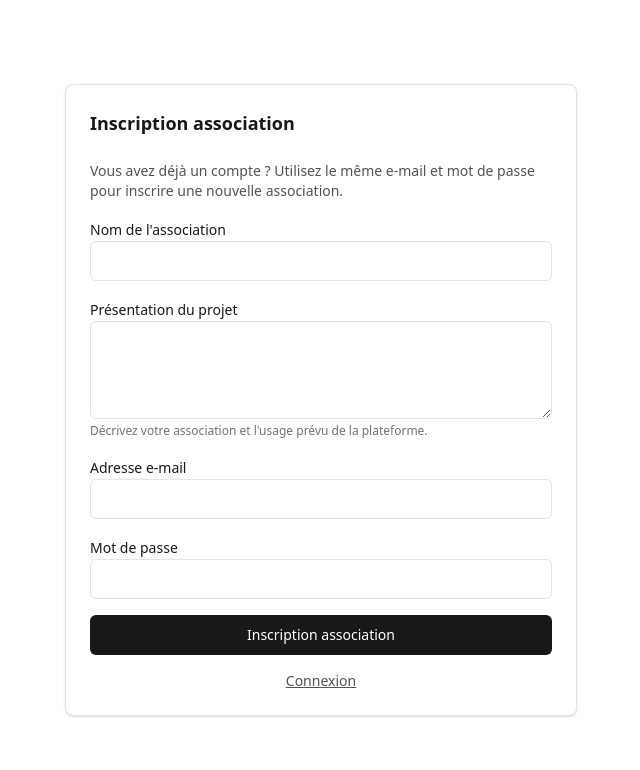
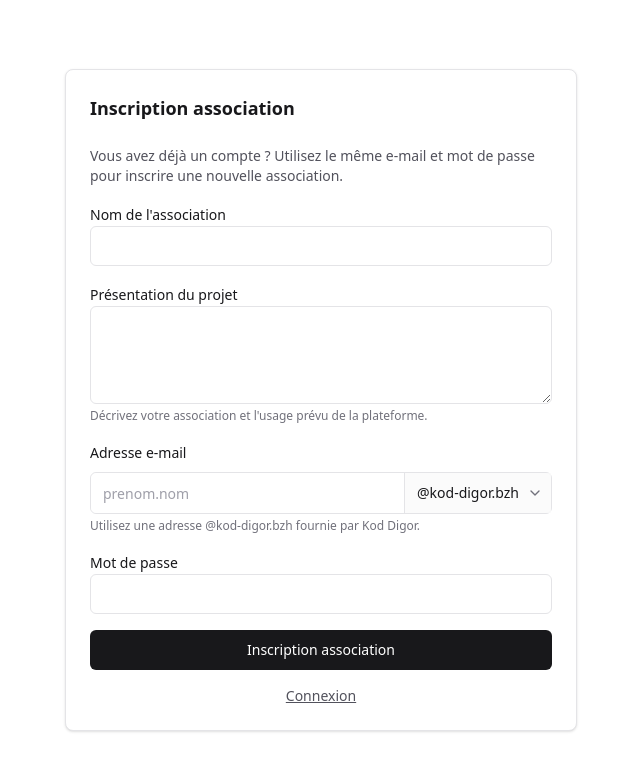
Before and after one commit to kod-digor/framm, a Next.js app in the folder apps/web/: page /signup in a window 1280 px wide. Shown: the top 770 px of the page, without its empty margins (319-959 px from the left). Built offline with nearby package versions, Linux system fonts and the light colour scheme.

Commit message:
fix(ui): afficher le domaine complet dans le sélecteur e-mail
Le select de domaine était écrasé par flex-1/min-w-0 : seuls @ et le
chevron restaient visibles. Nouveau composant partagé avec largeur min
adaptée, libellé @domaine, et intégration login/signup via PLATFORM_DOMAINS.

```diff
--- a/apps/web/messages/fr.json
+++ b/apps/web/messages/fr.json
@@ -27,7 +27,10 @@
     "signupPending": "Votre demande a été envoyée. Le bureau Kod Digor la validera sous peu.",
     "signupExistingHint": "Vous avez déjà un compte ? Utilisez le même e-mail et mot de passe pour inscrire une nouvelle association.",
     "invalidCredentials": "Identifiants incorrects",
-    "sessionExpired": "Votre session n'est plus valide pour cette base de données. Reconnectez-vous."
+    "sessionExpired": "Votre session n'est plus valide pour cette base de données. Reconnectez-vous.",
+    "emailLocalPlaceholder": "prenom.nom",
+    "emailDomainLabel": "Domaine e-mail",
+    "emailHint": "Utilisez une adresse @{domain} fournie par Kod Digor."
   },
   "bureau": {
     "title": "Administration",
--- a/apps/web/src/app/actions/auth.ts
+++ b/apps/web/src/app/actions/auth.ts
@@ -15,11 +15,22 @@ const signupSchema = z.object({
   password: z.string().min(8),
 });
 
+function resolveAuthEmail(formData: FormData) {
+  const composed = (formData.get("email") as string | null)?.trim().toLowerCase();
+  if (composed) return composed;
+
+  const localPart = (formData.get("emailLocal") as string | null)?.trim().toLowerCase();
+  const domain = (formData.get("emailDomain") as string | null)?.trim().toLowerCase();
+  if (localPart && domain) return `${localPart}@${domain}`;
+
+  return "";
+}
+
 export async function signupAction(formData: FormData) {
   const parsed = signupSchema.safeParse({
     orgName: formData.get("orgName"),
     presentation: formData.get("presentation"),
-    email: formData.get("email"),
+    email: resolveAuthEmail(formData),
     password: formData.get("password"),
   });
 
@@ -77,9 +88,11 @@ export async function signupAction(formData: FormData) {
 }
 
 export async function loginAction(formData: FormData) {
-  const email = (formData.get("email") as string).toLowerCase().trim();
+  const email = resolveAuthEmail(formData);
   const password = formData.get("password") as string;
   const callbackUrl = (formData.get("callbackUrl") as string | null)?.trim();
+
+  if (!email || !password) redirect("/login?error=invalid");
 
   const result = await signIn("credentials", {
     email,
--- a/apps/web/src/app/login/page.tsx
+++ b/apps/web/src/app/login/page.tsx
@@ -1,10 +1,12 @@
 import Link from "next/link";
 import { loginAction } from "@/app/actions/auth";
+import { AuthEmailField } from "@/components/auth/auth-email-field";
 import { Button } from "@/components/ui/button";
 import { Input } from "@/components/ui/input";
 import { Label } from "@/components/ui/label";
 import { Card, CardContent, CardHeader, CardTitle } from "@/components/ui/card";
 import { getT } from "@/i18n/t";
+import { getPlatformEmailDomains } from "@/lib/platform-domains";
 
 export default async function LoginPage({
   searchParams,
@@ -13,6 +15,7 @@ export default async function LoginPage({
 }) {
   const t = await getT("auth");
   const params = await searchParams;
+  const emailDomains = getPlatformEmailDomains();
   const callbackUrl =
     typeof params.callbackUrl === "string" ? params.callbackUrl : "";
 
@@ -33,10 +36,7 @@ export default async function LoginPage({
             {callbackUrl ? (
               <input type="hidden" name="callbackUrl" value={callbackUrl} />
             ) : null}
-            <div>
-              <Label htmlFor="email">{t("email")}</Label>
-              <Input id="email" name="email" type="email" required />
-            </div>
+            <AuthEmailField domains={emailDomains} />
             <div>
               <Label htmlFor="password">{t("password")}</Label>
               <Input id="password" name="password" type="password" required />
--- a/apps/web/src/app/signup/page.tsx
+++ b/apps/web/src/app/signup/page.tsx
@@ -1,10 +1,12 @@
 import Link from "next/link";
 import { signupAction } from "@/app/actions/auth";
+import { AuthEmailField } from "@/components/auth/auth-email-field";
 import { Button } from "@/components/ui/button";
 import { Input } from "@/components/ui/input";
 import { Label } from "@/components/ui/label";
 import { Card, CardContent, CardHeader, CardTitle } from "@/components/ui/card";
 import { getT } from "@/i18n/t";
+import { getPlatformEmailDomains } from "@/lib/platform-domains";
 
 export default async function SignupPage({
   searchParams,
@@ -13,6 +15,7 @@ export default async function SignupPage({
 }) {
   const t = await getT("auth");
   const params = await searchParams;
+  const emailDomains = getPlatformEmailDomains();
 
   return (
     <div className="flex min-h-screen items-center justify-center px-4 py-8">
@@ -49,10 +52,7 @@ export default async function SignupPage({
               />
               <p className="mt-1 text-xs text-zinc-500">{t("presentationHint")}</p>
             </div>
-            <div>
-              <Label htmlFor="email">{t("email")}</Label>
-              <Input id="email" name="email" type="email" required />
-            </div>
+            <AuthEmailField domains={emailDomains} />
             <div>
               <Label htmlFor="password">{t("password")}</Label>
               <Input id="password" name="password" type="password" minLength={8} required />
--- /dev/null
+++ b/apps/web/src/components/auth/auth-email-field.tsx
@@ -0,0 +1,49 @@
+"use client";
+
+import { useMemo, useState } from "react";
+import { useTranslations } from "next-intl";
+import { EmailDomainInput } from "@/components/ui/email-domain-input";
+import { Label } from "@/components/ui/label";
+
+export function AuthEmailField({
+  domains,
+  id = "email",
+}: {
+  domains: string[];
+  id?: string;
+}) {
+  const t = useTranslations("auth");
+  const [localPart, setLocalPart] = useState("");
+  const [domain, setDomain] = useState(domains[0] ?? "");
+
+  const email = useMemo(() => {
+    const part = localPart.trim().toLowerCase();
+    return part && domain ? `${part}@${domain}` : "";
+  }, [localPart, domain]);
+
+  const domainOptions = domains.map((fqdn) => ({ value: fqdn, label: fqdn }));
+
+  return (
+    <div>
+      <Label htmlFor={`${id}-local`}>{t("email")}</Label>
+      <EmailDomainInput
+        localPart={localPart}
+        onLocalPartChange={setLocalPart}
+        localPartName="emailLocal"
+        localPartId={`${id}-local`}
+        localPartPlaceholder={t("emailLocalPlaceholder")}
+        domainValue={domain}
+        onDomainChange={setDomain}
+        domainName="emailDomain"
+        domainId={`${id}-domain`}
+        domains={domainOptions}
+        domainAriaLabel={t("emailDomainLabel")}
+        className="mt-2"
+      />
+      <input type="hidden" name="email" value={email} />
+      <p className="mt-1 text-xs text-zinc-500">
+        {t("emailHint", { domain: domain || domains[0] || "" })}
+      </p>
+    </div>
+  );
+}
--- a/apps/web/src/components/mailboxes/create-mailbox-form.tsx
+++ b/apps/web/src/components/mailboxes/create-mailbox-form.tsx
@@ -5,6 +5,7 @@ import { useFormStatus } from "react-dom";
 import { Loader2, Mail } from "lucide-react";
 import { useTranslations } from "next-intl";
 import { Button } from "@/components/ui/button";
+import { EmailDomainInput } from "@/components/ui/email-domain-input";
 import { Input } from "@/components/ui/input";
 import { Label } from "@/components/ui/label";
 
@@ -42,34 +43,22 @@ export function CreateMailboxForm({
       <div className="grid gap-4 sm:grid-cols-2">
         <div className="space-y-2">
           <Label htmlFor="localPart">{t("localPart")}</Label>
-          <div className="flex rounded-md border border-zinc-200 bg-white focus-within:ring-2 focus-within:ring-zinc-900 focus-within:ring-offset-2">
-            <Input
-              id="localPart"
-              name="localPart"
-              placeholder="contact"
-              required
-              className="border-0 focus-visible:ring-0 focus-visible:ring-offset-0"
-              value={localPart}
-              onChange={(e) => setLocalPart(e.target.value)}
-            />
-            <span className="flex items-center border-l border-zinc-200 px-3 text-sm text-zinc-500">
-              @
-            </span>
-            <select
-              id="domainId"
-              name="domainId"
-              required
-              value={domainId}
-              onChange={(e) => setDomainId(e.target.value)}
-              className="min-w-0 flex-1 rounded-r-md border-0 bg-transparent px-2 text-sm outline-none"
-            >
-              {domains.map((domain) => (
-                <option key={domain.id} value={domain.id}>
-                  {domain.fqdn}
-                </option>
-              ))}
-            </select>
-          </div>
+          <EmailDomainInput
+            localPart={localPart}
+            onLocalPartChange={setLocalPart}
+            localPartName="localPart"
+            localPartId="localPart"
+            localPartPlaceholder="contact"
+            domainValue={domainId}
+            onDomainChange={setDomainId}
+            domainName="domainId"
+            domainId="domainId"
+            domains={domains.map((domain) => ({
+              value: domain.id,
+              label: domain.fqdn,
+            }))}
+            domainAriaLabel={t("domain")}
+          />
         </div>
 
         <div className="space-y-2">
--- /dev/null
+++ b/apps/web/src/components/ui/email-domain-input.tsx
@@ -0,0 +1,92 @@
+"use client";
+
+import { ChevronDown } from "lucide-react";
+import { Input } from "@/components/ui/input";
+import { cn } from "@/lib/utils";
+
+export type EmailDomainOption = {
+  value: string;
+  label: string;
+};
+
+export function EmailDomainInput({
+  localPart,
+  onLocalPartChange,
+  localPartName,
+  localPartId,
+  localPartPlaceholder,
+  domainValue,
+  onDomainChange,
+  domainName,
+  domainId,
+  domains,
+  domainAriaLabel,
+  localPartRequired = true,
+  domainRequired = true,
+  className,
+}: {
+  localPart: string;
+  onLocalPartChange: (value: string) => void;
+  localPartName: string;
+  localPartId: string;
+  localPartPlaceholder?: string;
+  domainValue: string;
+  onDomainChange: (value: string) => void;
+  domainName: string;
+  domainId: string;
+  domains: EmailDomainOption[];
+  domainAriaLabel: string;
+  localPartRequired?: boolean;
+  domainRequired?: boolean;
+  className?: string;
+}) {
+  const longestDomain = domains.reduce(
+    (max, domain) => Math.max(max, domain.label.length),
+    0
+  );
+  const selectMinWidth = Math.max(longestDomain + 2, 14);
+
+  return (
+    <div
+      className={cn(
+        "flex rounded-md border border-zinc-200 bg-white focus-within:ring-2 focus-within:ring-zinc-900 focus-within:ring-offset-2",
+        className
+      )}
+    >
+      <Input
+        id={localPartId}
+        name={localPartName}
+        placeholder={localPartPlaceholder}
+        required={localPartRequired}
+        autoComplete="username"
+        className="min-w-0 flex-1 border-0 focus-visible:ring-0 focus-visible:ring-offset-0"
+        value={localPart}
+        onChange={(e) => onLocalPartChange(e.target.value)}
+      />
+      <div
+        className="relative shrink-0 border-l border-zinc-200 bg-zinc-50/80"
+        style={{ minWidth: `${selectMinWidth}ch` }}
+      >
+        <select
+          id={domainId}
+          name={domainName}
+          required={domainRequired}
+          value={domainValue}
+          onChange={(e) => onDomainChange(e.target.value)}
+          aria-label={domainAriaLabel}
+          className="h-10 w-full appearance-none bg-transparent py-2 pl-3 pr-8 text-sm font-medium text-zinc-900 outline-none"
+        >
+          {domains.map((domain) => (
+            <option key={domain.value} value={domain.value}>
+              @{domain.label}
+            </option>
+          ))}
+        </select>
+        <ChevronDown
+          className="pointer-events-none absolute right-2 top-1/2 size-4 -translate-y-1/2 text-zinc-500"
+          aria-hidden
+        />
+      </div>
+    </div>
+  );
+}
--- /dev/null
+++ b/apps/web/src/lib/platform-domains.ts
@@ -0,0 +1,15 @@
+import { getPlatformMailHost } from "@/lib/dns/verify";
+
+export function getPlatformEmailDomains(): string[] {
+  const raw =
+    process.env.PLATFORM_DOMAINS?.trim() ||
+    process.env.PRIMARY_PLATFORM_DOMAIN?.trim() ||
+    getPlatformMailHost();
+
+  const domains = raw
+    .split(",")
+    .map((part) => part.trim().toLowerCase())
+    .filter(Boolean);
+
+  return domains.length > 0 ? domains : [getPlatformMailHost()];
+}
```
Also changed, not shown: apps/web/src/components/aliases/create-alias-form.tsx (+17 -28 lines).
